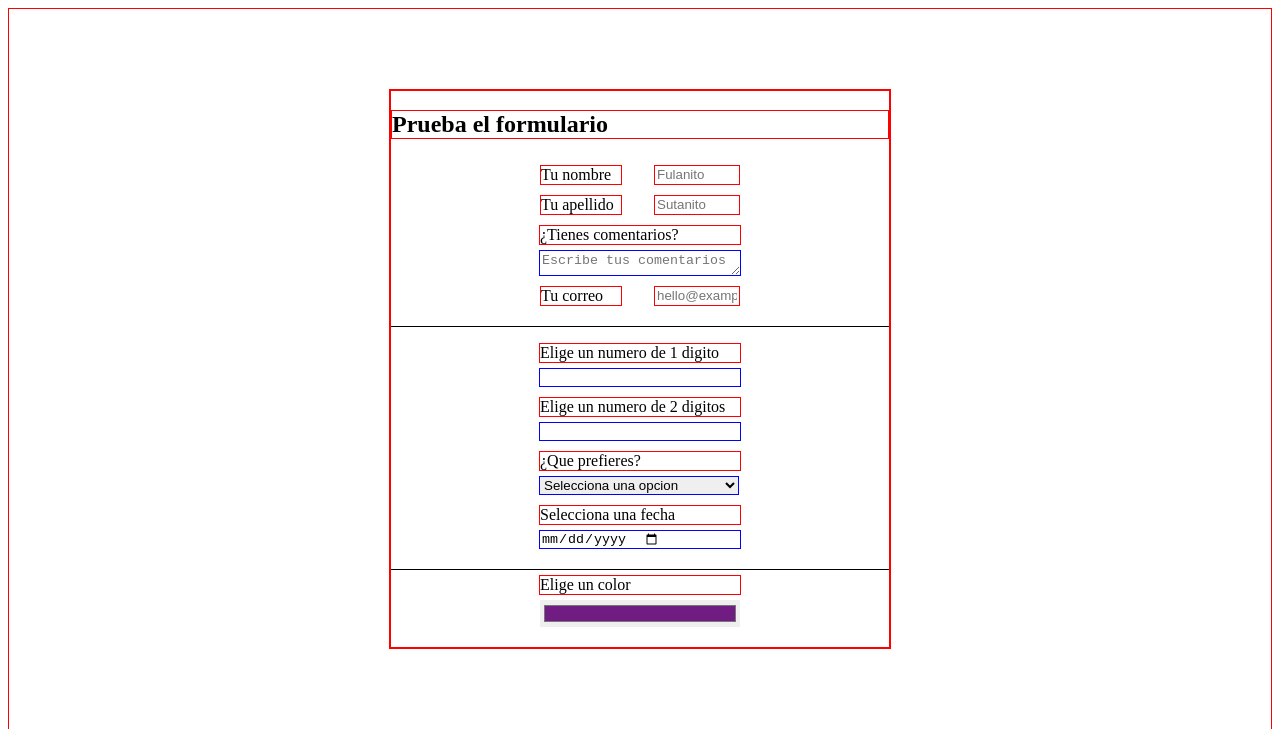
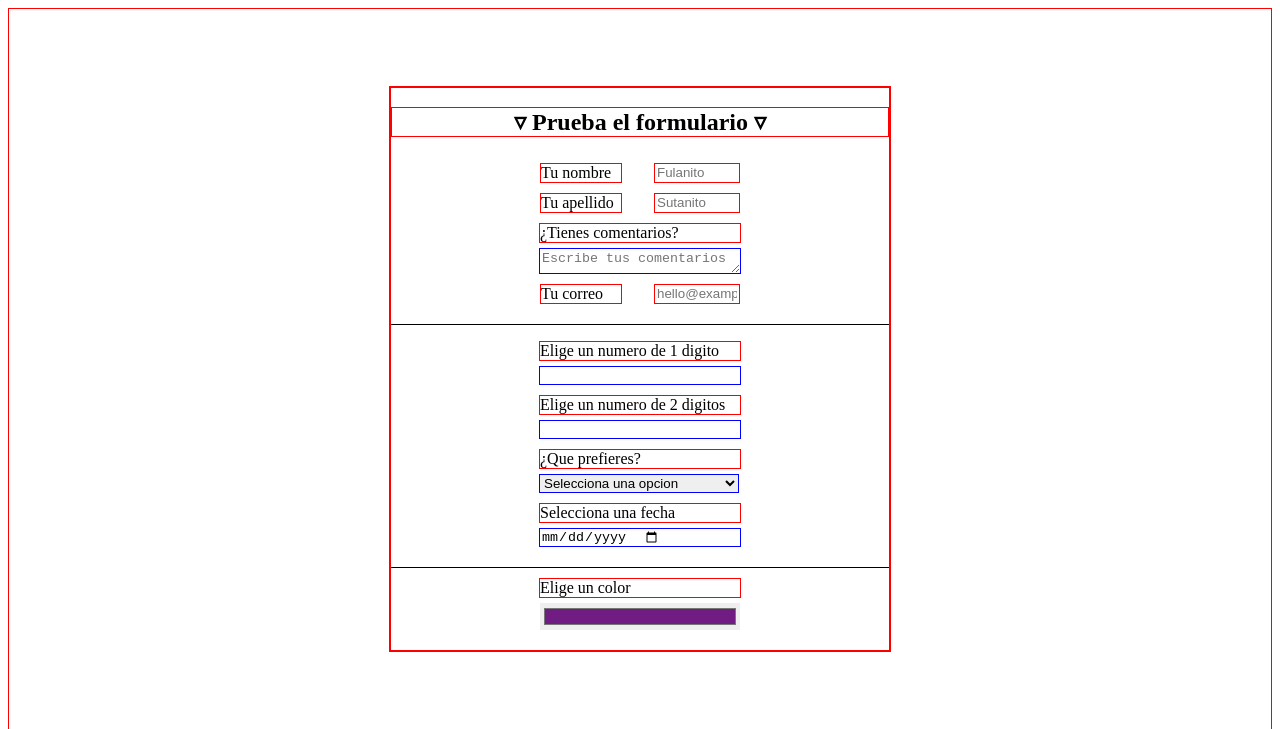
Before and after one commit to SebastianHerreraPC/wbst-12-forms, a plain HTML site: page index.html in a window 1280 px wide. Shown: the top 729 px of the page. Drawn offline with Linux system fonts and the light colour scheme.

Commit message:
structuremargin

```diff
--- a/index.html
+++ b/index.html
@@ -12,7 +12,7 @@
       <main class="main">
         <form class="formulario_container">
           <div class="form__content">
-            <h2 class="form__title">Prueba el formulario</h2>
+            <h2 class="form__title">▿ Prueba el formulario ▿</h2>
             <fieldset class="form__structure form__one">
               <div class="input__container">
                 <label for="nombre" class="form__label">Tu nombre</label>
--- a/pages/index.css
+++ b/pages/index.css
@@ -18,7 +18,7 @@
 .form__structure {
   display: flex;
   justify-content: center;
-  margin: auto;
+  margin: 5px auto 0;
   flex-direction: column;
   /* border: 1px solid red; */
   border: 0;
@@ -67,6 +67,9 @@
   margin-top: 5px;
 }
 .form__title {
+  align-items: center;
+  justify-content: center;
+  text-align: center;
   border: 1px solid red;
 }
 .form__line {
```
